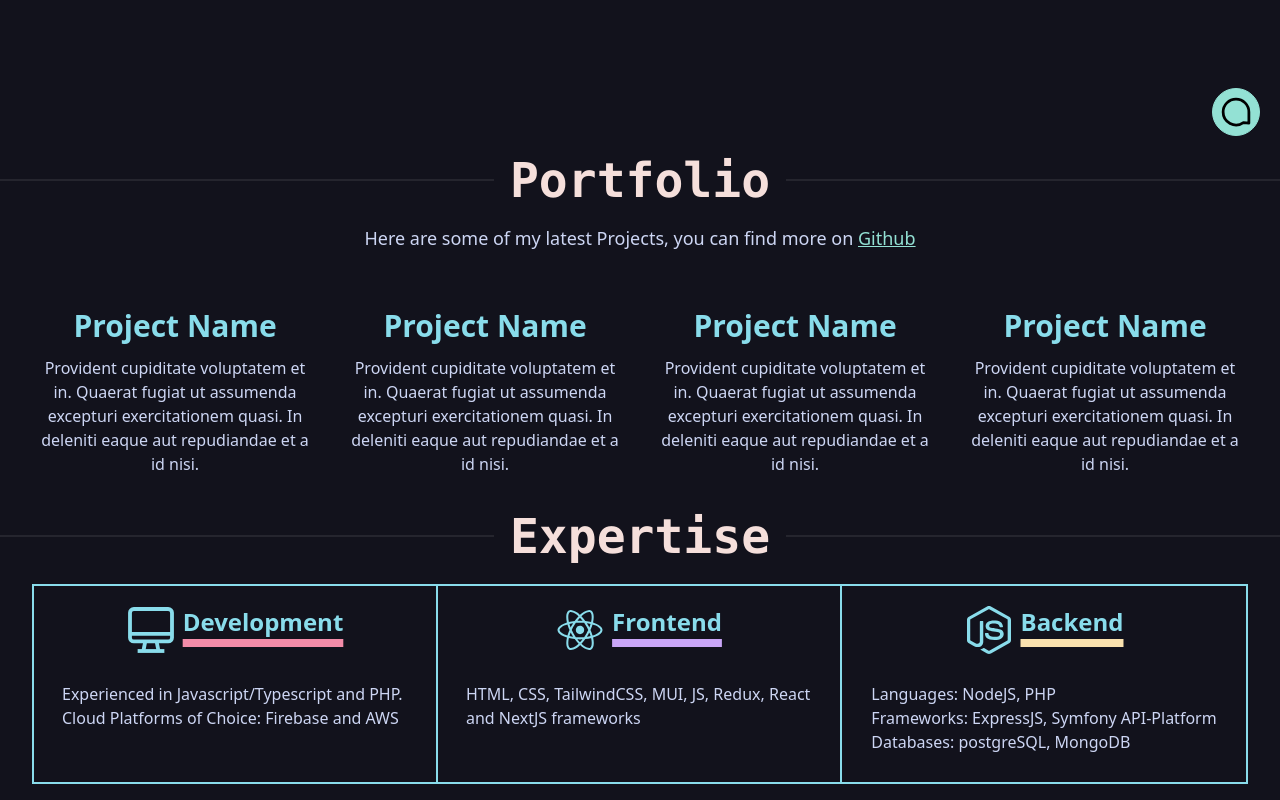
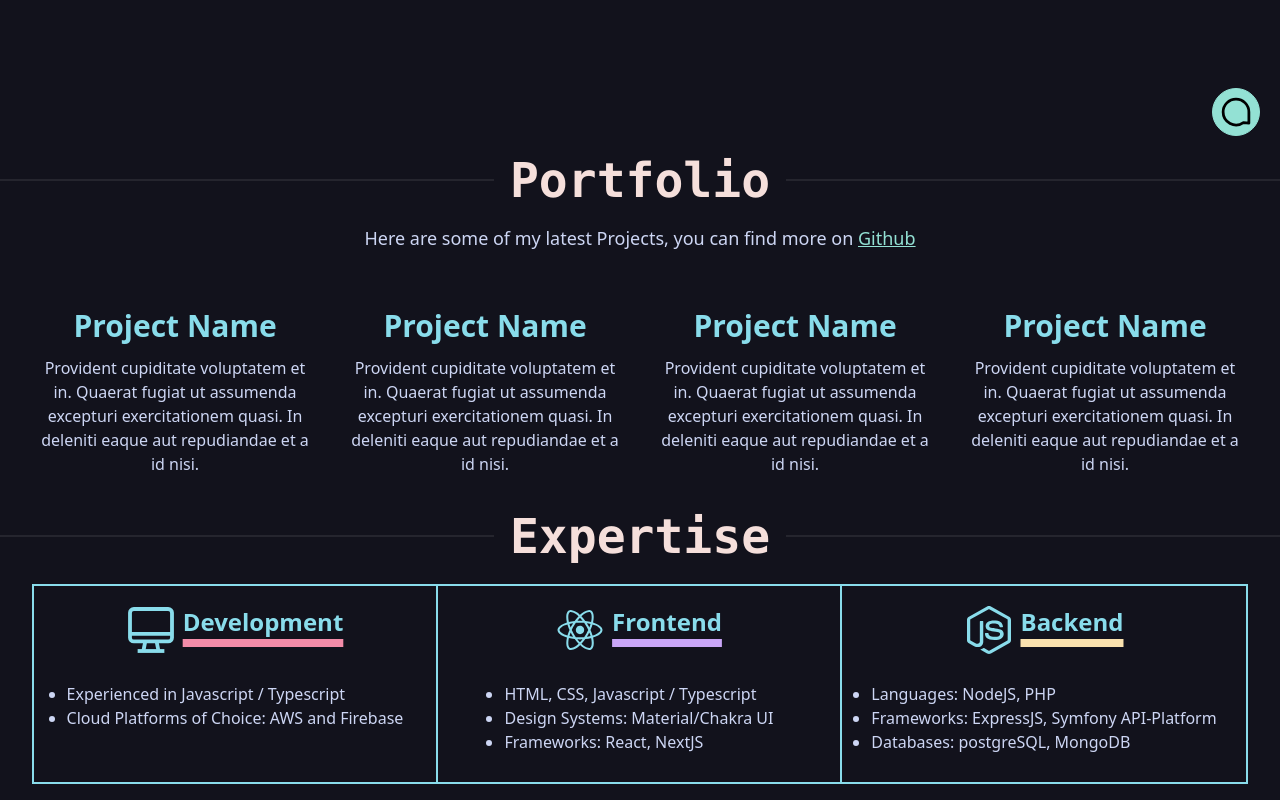
Before and after one commit to Srabo93/portfolia-website, a React (Vite) app: page / in a window 1280 px wide. Shown: the part 644-1444 px from the top of the page. Built offline with nearby package versions, Linux system fonts and the light colour scheme.

Commit message:
adjusted expertise

```diff
--- a/src/components/Expertise.tsx
+++ b/src/components/Expertise.tsx
@@ -18,10 +18,10 @@ const Expertise = () => {
               Development
             </h3>
           </div>
-          <p className="text-neutral text-center md:text-left p-2">
-            Experienced in Javascript/Typescript and PHP. Cloud Platforms of
-            Choice: Firebase and AWS
-          </p>
+          <ul className="text-neutral text-center md:text-left md:list-disc p-2">
+            <li>Experienced in Javascript / Typescript</li>
+            <li>Cloud Platforms of Choice: AWS and Firebase</li>
+          </ul>
         </article>
         <article className="flex flex-wrap justify-center content-start p-5 md:border-e-2 md:border-secondary">
           <div className="flex sm:pb-2 md:pb-2 lg:pb-5">
@@ -30,9 +30,11 @@ const Expertise = () => {
               Frontend
             </h3>
           </div>
-          <p className="text-neutral  text-center md:text-left p-2">
-            HTML, CSS, TailwindCSS, MUI, JS, Redux, React and NextJS frameworks
-          </p>
+          <ul className="text-neutral text-center md:text-left md:list-disc p-2">
+            <li>HTML, CSS, Javascript / Typescript</li>
+            <li>Design Systems: Material/Chakra UI</li>
+            <li>Frameworks: React, NextJS</li>
+          </ul>
         </article>
         <article className="flex flex-wrap justify-center content-start p-5">
           <div className="flex sm:pb-2 md:pb-2 lg:pb-5">
@@ -41,7 +43,7 @@ const Expertise = () => {
               Backend
             </h3>
           </div>
-          <ul className="text-neutral text-center md:text-left  p-2">
+          <ul className="text-neutral text-center md:text-left md:list-disc p-2">
             <li>Languages: NodeJS, PHP</li>
             <li>Frameworks: ExpressJS, Symfony API-Platform</li>
             <li>Databases: postgreSQL, MongoDB</li>
```
